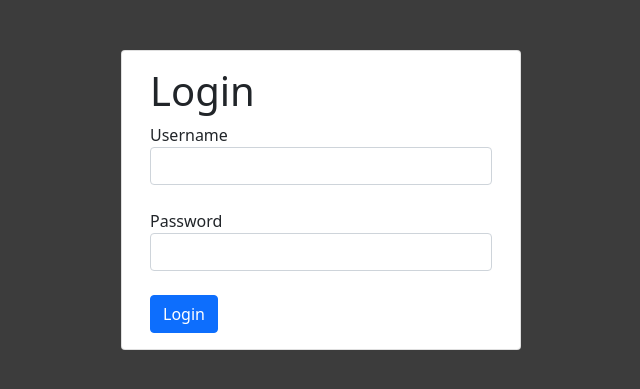
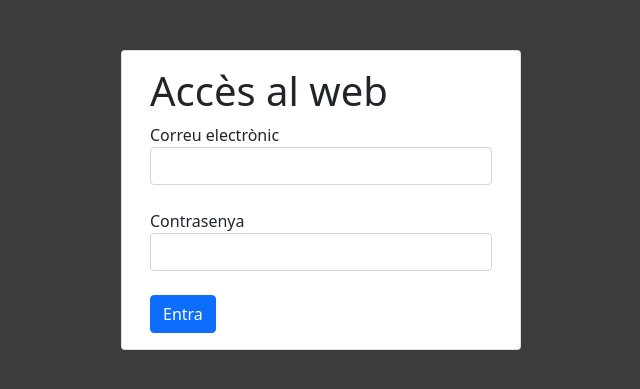
Before and after one commit to elliotfern/espai_virtual_memoria_historica_terrassa_website, a PHP site: page /public/pages/auth/login.php in a window 1280 px wide. Shown: the top 389 px of the page, without its empty margins (319-959 px from the left). Run offline with PHP 8.4, Linux system fonts and the light colour scheme; data that the repository does not hold is empty; some libraries are stand-ins or nearby versions.

Commit message:
Traducció catala

```diff
--- a/public/pages/auth/login.php
+++ b/public/pages/auth/login.php
@@ -3,12 +3,12 @@
 if(!isset($_SESSION['user'])){
     ?>
     <!DOCTYPE html>
-    <html lang="en">
+    <html lang="ca">
     <head>
         <meta charset="UTF-8">
         <meta http-equiv="X-UA-Compatible" content="IE=edge">
         <meta name="viewport" content="width=device-width, initial-scale=1.0">
-        <title>Elliot Fernandez - Login page</title>
+        <title>Gestió Memòria Històrica Terrassa - Pàgina de login</title>
         <script
       src="https://code.jquery.com/jquery-3.6.0.min.js"
       integrity="sha256-/xUj+3OJU5yExlq6GSYGSHk7tPXikynS7ogEvDej/m4="
@@ -31,28 +31,28 @@ if(!isset($_SESSION['user'])){
     <div class="card mx-auto" style="max-width: 400px;">
         <div class="card-body">
             <div class="container">
-                <h1>Login</h1>
+                <h1>Accès al web</h1>
                 <?php
     echo '<div class="alert alert-success" id="loginMessageOk" style="display:none" role="alert">
-                  <h4 class="alert-heading"><strong>Login OK!</h4></strong>
-                  <h6>Login successful, please wait a moment.</h6>
+                  <h4 class="alert-heading"><strong>Dades correctes!</h4></strong>
+                  <h6>Les dades introduïdes són correcte, en uns segons et redirigim a la pàgina.</h6>
                   </div>';
 
     echo '<div class="alert alert-danger" id="loginMessageErr" style="display:none" role="alert">
-                  <h4 class="alert-heading"><strong>Error login</h4></strong>
-                  <h6>Username or password are incorrect.</h6>
+                  <h4 class="alert-heading"><strong>Error!</h4></strong>
+                  <h6>Nom d\'usuari o contrasenya incorrectes</h6>
                   </div>';
     ?>
 
                 <form action="" method="post" class="login">
-                    <label for="username">Username</label>
+                    <label for="username">Correu electrònic</label>
                     <input type="text" name="username" id="username" class="form-control">
                     <br>
 
-                    <label for="password">Password</label>
+                    <label for="password">Contrasenya</label>
                     <input type="password" name="password" id="password" class="form-control">
                     <br>
-                    <button name="login" id="btnLogin" class="btn btn-primary">Login</button>
+                    <button name="login" id="btnLogin" class="btn btn-primary">Entra</button>
 
                 </form>
                 </div>
@@ -66,7 +66,7 @@ if(!isset($_SESSION['user'])){
     <?php
 
 /*
-$password = "OlivaresTerrassa2024!";
+$password = "OlivaresT";
 $hash = password_hash($password, PASSWORD_DEFAULT);
 echo $hash;
 */
```
